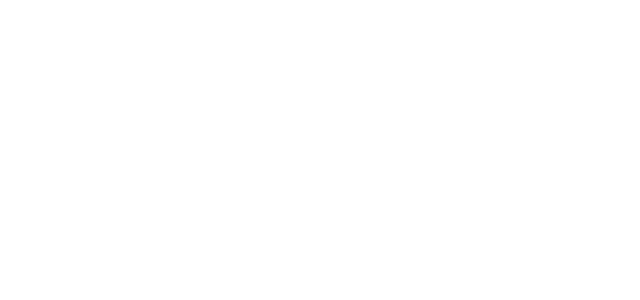
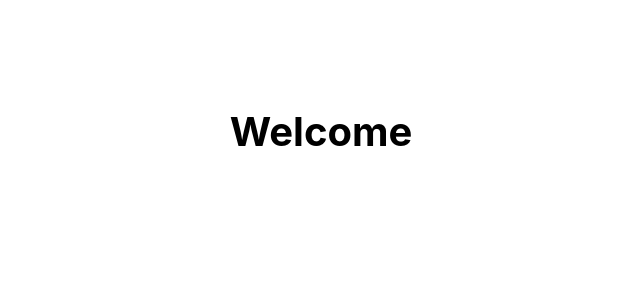
Before and after one commit to webroyit/f7n1j1-FirstNextjs, a Next.js app: page / in a window 1280 px wide. Shown: the top 300 px of the page, without its empty margins (319-959 px from the left). Built offline with nearby package versions, Linux system fonts and the light colour scheme.

Commit message:
Add layout component

```diff
--- /dev/null
+++ b/components/Layout.js
@@ -0,0 +1,13 @@
+import styles from '../styles/Layout.module.css'
+
+function Layout({ children }) {
+    return (
+        <div className={styles.container}>
+            <main className={styles.main}>
+                {children}
+            </main>
+        </div>
+    )
+}
+
+export default Layout
--- a/pages/_app.js
+++ b/pages/_app.js
@@ -1,7 +1,12 @@
+import Layout from '../components/Layout'
 import '../styles/globals.css'
 
 function MyApp({ Component, pageProps }) {
-  return <Component {...pageProps} />
+  return (
+    <Layout>
+      <Component {...pageProps} />
+    </Layout>
+  )
 }
 
 export default MyApp
--- a/pages/index.js
+++ b/pages/index.js
@@ -8,7 +8,7 @@
         <title>WRI News</title>
         <meta name="keywords" content="Some news" />
       </Head>
-
+      <h1>Welcome</h1>
     </div>
   )
 }
--- a/styles/Home.module.css
+++ b/styles/Layout.module.css
@@ -3,7 +3,7 @@
   padding: 0 0.5rem;
   display: flex;
   flex-direction: column;
-  justify-content: center;
+  justify-content: flex-start;
   align-items: center;
   height: 100vh;
 }
@@ -13,8 +13,9 @@
   flex: 1;
   display: flex;
   flex-direction: column;
-  justify-content: center;
+  justify-content: flex-start;
   align-items: center;
+  font-size: 1.25rem;
 }
 
 .footer {
```
Also changed, not shown: 1 other file (tests, documents, lock files or other folders).
